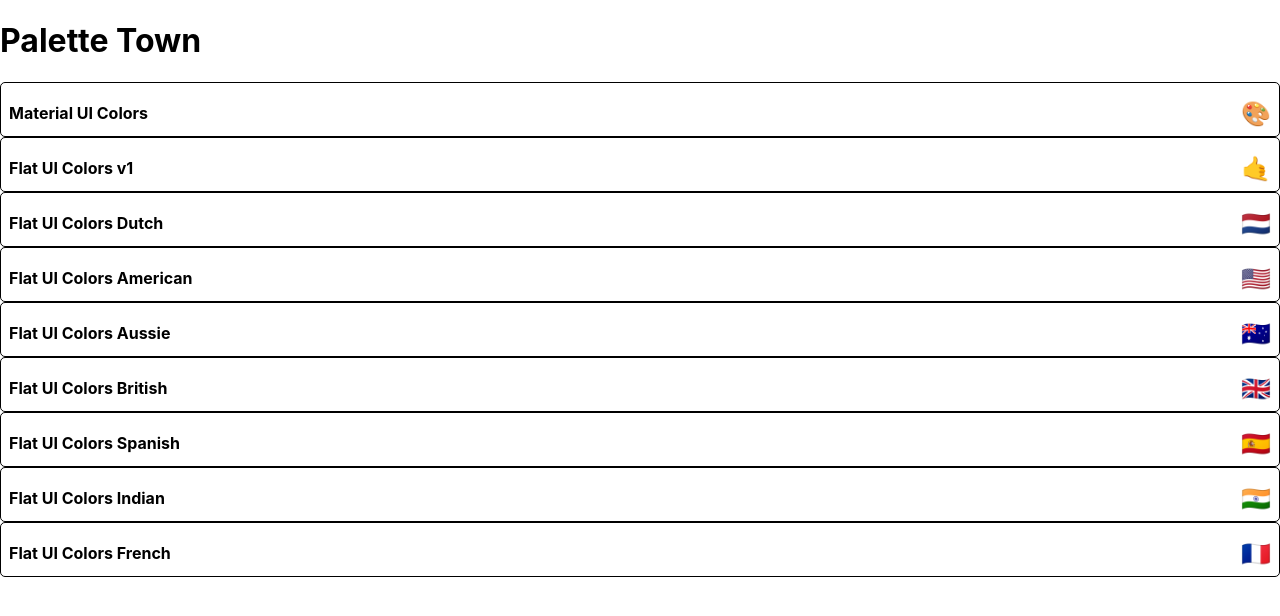
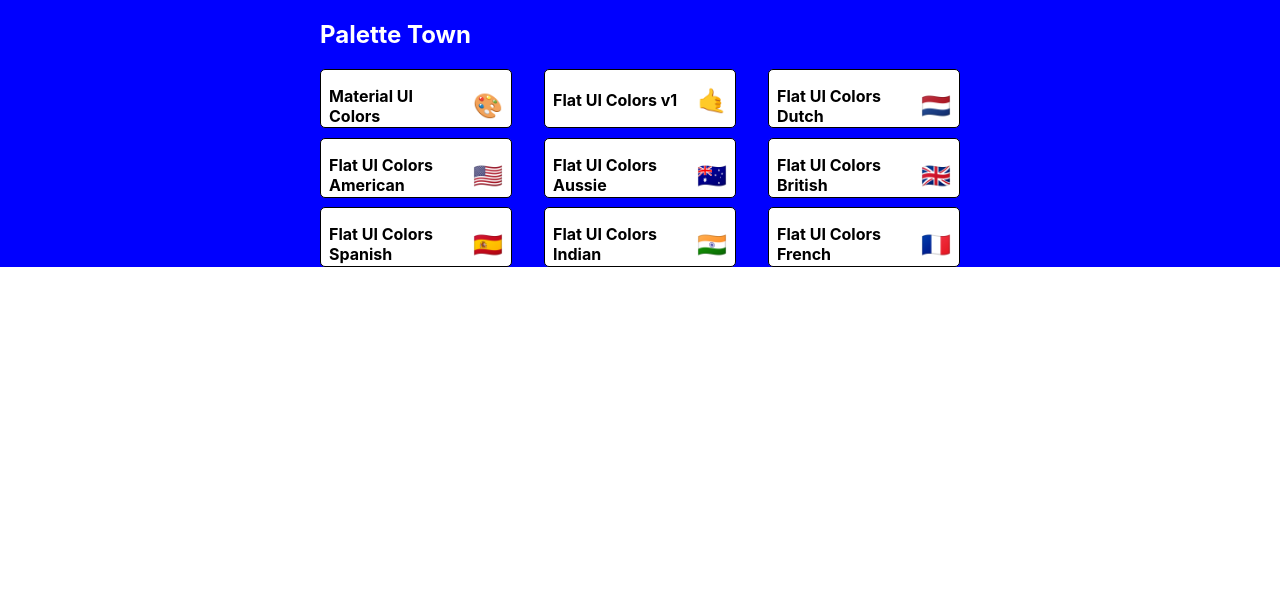
Before and after one commit to austinhdang/palette-town, a React (Create React App) app in the folder palette-town/: page / in a window 1280 px wide. Shown: the top 616 px of the page. Built offline with nearby package versions, Linux system fonts and the light colour scheme.

Commit message:
Start styling PaletteList

```diff
--- a/palette-town/src/PaletteList.js
+++ b/palette-town/src/PaletteList.js
@@ -1,17 +1,54 @@
 import React, { Component } from 'react';
 import { Link } from 'react-router-dom';
+import { withStyles } from '@material-ui/styles';
 import MiniPalette from './MiniPalette';
+
+const styles = {
+  root: {
+    backgroundColor: 'blue',
+    height: '100%',
+    display: 'flex',
+    alignItems: 'flex-start',
+    justifyContent: 'center',
+  },
+  container: {
+    width: '50%',
+    display: 'flex',
+    alignItems: 'flex-start',
+    flexDirection: 'column',
+    flexWrap: 'wrap',
+  },
+  nav: {
+    display: 'flex',
+    width: '100%',
+    justifyContent: 'space-between',
+    color: 'white',
+  },
+  palettes: {
+    boxSizing: 'border-box',
+    width: '100%',
+    display: 'grid',
+    gridTemplateColumns: 'repeat(3, 30%)',
+    gridGap: '5%',
+  },
+};
 
 class PaletteList extends Component {
   render() {
-    const { palettes } = this.props;
+    const { palettes, classes } = this.props;
     return (
-      <div>
-        <h1>Palette Town</h1>
-        {palettes.map((palette) => <MiniPalette {...palette} />)}
+      <div className={classes.root}>
+        <div className={classes.container}>
+          <nav className={classes.nav}>
+            <h1>Palette Town</h1>
+          </nav>
+          <div className={classes.palettes}>
+            {palettes.map((palette) => <MiniPalette {...palette} />)}
+          </div>
+        </div>
       </div>
     );
   }
 }
 
-export default PaletteList;
+export default withStyles(styles)(PaletteList);
```
